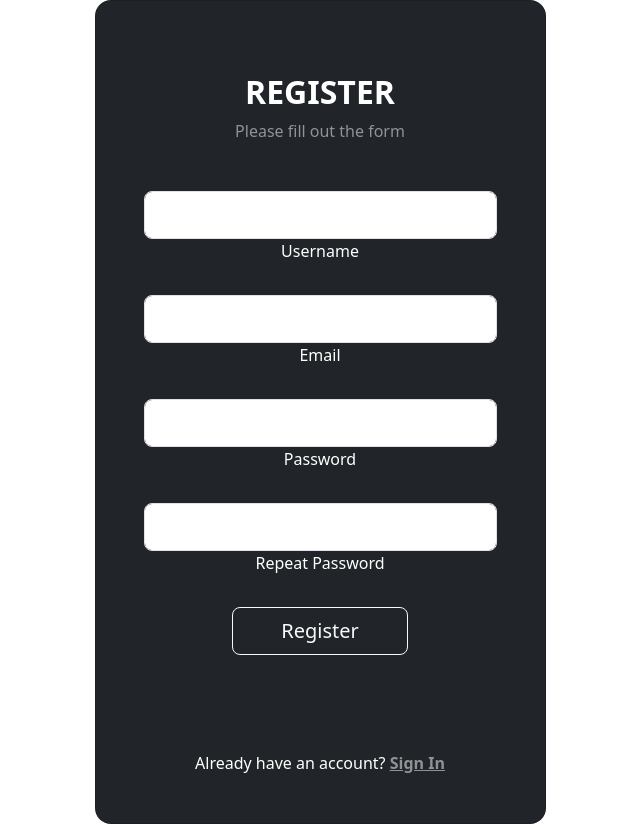
After one commit to lux-control/backend, a Flask app: page /auth/register in a window 1280 px wide. The commit adds this page. Shown: the whole page, without its empty margins (320-960 px from the left). Run offline with Flask 3, Linux system fonts and the light colour scheme.

Commit message:
feat: implement local login and registration using sessions

```diff
--- a/app/auth/routes.py
+++ b/app/auth/routes.py
@@ -4,10 +4,14 @@ from google_auth_oauthlib.flow import Flow
 from google.oauth2 import id_token
 from google.auth.transport.requests import Request as GoogleRequest
 from pathlib import Path
+from flask import flash
+from ..extensions import mongo
+from ..user.model import User
+import os
 
 auth_bp = Blueprint("auth", __name__, url_prefix="/auth")
 
-GOOGLE_CLIENT_ID = "447118152746-deui3vv85rjauma7gb26arqjul9urn80.apps.googleusercontent.com"
+GOOGLE_CLIENT_ID = os.getenv("GOOGLE_CLIENT_ID")
 
 SCOPES = [
     "openid",
@@ -15,7 +19,7 @@ SCOPES = [
     "https://www.googleapis.com/auth/userinfo.profile",
 ]
 
-REDIRECT_URI = "http://127.0.0.1:5000/auth/callback"
+REDIRECT_URI = os.getenv("REDIRECT_URI")
 
 BASE_DIR = Path(__file__).resolve().parents[2]
 client_secrets_file = BASE_DIR / "client_secret.json"
@@ -31,7 +35,7 @@ def build_flow(state=None):
 def login_required(function):
     @wraps(function)
     def wrapper(*args, **kwargs):
-        if "google_id" not in session:
+        if "user_id" not in session:
             return redirect(url_for("auth.login_page", next=request.path))
         return function(*args, **kwargs)
     return wrapper
@@ -41,6 +45,11 @@ def login_required(function):
 def login_page():
     next_url = request.args.get("next", "/")
     return render_template("login.html", next=next_url)
+
+@auth_bp.route("/register", methods=["GET"])
+def register_page():
+    next_url = request.args.get("next", "/")
+    return render_template("register.html", next=next_url)
 
 
 @auth_bp.route("/login/google", methods=["GET"])
@@ -55,9 +64,67 @@ def login_google():
     session["next"] = request.args.get("next", "/")
     return redirect(authorization_url)
 
+@auth_bp.route("/login/local", methods=["POST"])
+def login_local():
+    email = request.form.get("email", "").strip().lower()
+    password = request.form.get("password", "").strip()
+    next_url = request.form.get("next") or url_for("main.landing_page")
+
+    if not email or not password:
+        flash("Credentials missing")
+        return redirect(url_for("auth.login_page", next=next_url))
+
+    user = User.get_by_email(mongo.db, email)
+
+    if not user or not User.verify_password(user.password, password):
+        flash("Invalid credentials")
+        return redirect(url_for("auth.login_page", next=next_url))
+
+    session.clear()
+    session["user_id"] = str(user._id)
+    session["name"] = user.username
+    session["email"] = email
+    session["auth_provider"] = "local"
+
+    return redirect(next_url)
+
+@auth_bp.route("/register/local", methods=["POST"])
+def register_local():
+    username = request.form.get("username", "").strip()
+    email = request.form.get("email", "").strip().lower()
+    password = request.form.get("password", "")
+    next_url = request.form.get("next") or url_for("main.landing_page")
+
+    if not email or not password or not username:
+        flash("Credentials missing")
+        return redirect(url_for("auth.register_page", next=next_url))
+
+    existing = User.get_by_email(mongo.db, email)
+    if existing:
+        flash("User is already registered")
+        return redirect(url_for("auth.login_page", next=next_url))
+
+    user = User(
+        device_id="testdeviceid", # TODO  change the hardcoded id
+        email=email,
+        username=username,
+        password=password,  # let save() hash
+    )
+    user.save()
+
+    session.clear()
+    session["user_id"] = str(user._id)
+    session["name"] = user.username
+    session["email"] = user.email
+    session["auth_provider"] = "local"
+
+    return redirect(next_url)
+
 @auth_bp.route("/logout", methods=["POST", "GET"])
 def logout():
-    pass
+    session.clear()
+    flash("Successfully logged out!")
+    return redirect(url_for("auth.login_page"))
 
 @auth_bp.route("/callback", methods=["GET"])
 def callback():
@@ -78,8 +145,12 @@ def callback():
         clock_skew_in_seconds=10,
     )
 
-    session["google_id"] = info["sub"]
+    next_url = session.get("next") or url_for("main.landing_page")
+    session.clear()
+
+    session["user_id"] = info["sub"]
     session["name"] = info.get("name")
     session["email"] = info.get("email")
+    session["auth_provider"] = "google"
 
-    return redirect(session.pop("next", "/"))
+    return redirect(next_url)
--- a/app/main/routes.py
+++ b/app/main/routes.py
@@ -6,4 +6,4 @@ main_bp = Blueprint("main", __name__)
 @main_bp.route("/", methods=["GET"])
 @login_required
 def landing_page():
-    return render_template("base.html")
+    return render_template("dashboard.html")
--- /dev/null
+++ b/app/templates/register.html
@@ -0,0 +1,52 @@
+{% extends "base.html" %}
+{% block title %}Register{% endblock %}
+{% block content %}
+<section class="vh-100 gradient-custom">
+  <div class="container h-100">
+    <div class="row d-flex justify-content-center align-items-center h-100">
+      <div class="col-12 col-md-8 col-lg-6 col-xl-5">
+        <div class="card bg-dark text-white" style="border-radius: 1rem;">
+          <div class="card-body p-5 text-center">
+
+            <div class="mb-md-5 mt-md-4 pb-5">
+
+              <h2 class="fw-bold mb-2 text-uppercase">Register</h2>
+              <p class="text-white-50 mb-5">Please fill out the form</p>
+              <form method="POST" action="{{ url_for('auth.register_local') }}">
+                <div data-mdb-input-init class="form-outline form-white mb-4">
+                  <input name="username" type="text" id="typeUsernameX" class="form-control form-control-lg" />
+                  <label class="form-label" for="typeUsernameX">Username</label>
+                </div>
+
+                <div data-mdb-input-init class="form-outline form-white mb-4">
+                  <input name="email" type="email" id="typeEmailX" class="form-control form-control-lg" />
+                  <label class="form-label" for="typeEmailX">Email</label>
+                </div>
+
+                <div data-mdb-input-init class="form-outline form-white mb-4">
+                  <input name="password" type="password" id="typePasswordX" class="form-control form-control-lg" />
+                  <label class="form-label" for="typePasswordX">Password</label>
+                </div>
+
+                <div data-mdb-input-init class="form-outline form-white mb-4">
+                  <input type="password" id="typeRepeatPasswordX" class="form-control form-control-lg" />
+                  <label class="form-label" for="typeRepeatPasswordX">Repeat Password</label>
+                </div>
+
+                <input type="hidden" name="next" value="{{ next }}">
+                <button data-mdb-button-init data-mdb-ripple-init class="btn btn-outline-light btn-lg px-5" type="submit">Register</button>
+              </form>
+            </div>
+
+            <div>
+              <p class="mb-0">Already have an account? <a href="{{ url_for('auth.login_page', next=next) }}" class="text-white-50 fw-bold">Sign In</a>
+              </p>
+            </div>
+
+          </div>
+        </div>
+      </div>
+    </div>
+  </div>
+</section>
+{% endblock %}
```
Also changed, not shown: app/templates/dashboard.html (added, +11 -0 lines), app/templates/login.html (+7 -6 lines), app/user/model.py (+27 -6 lines).
